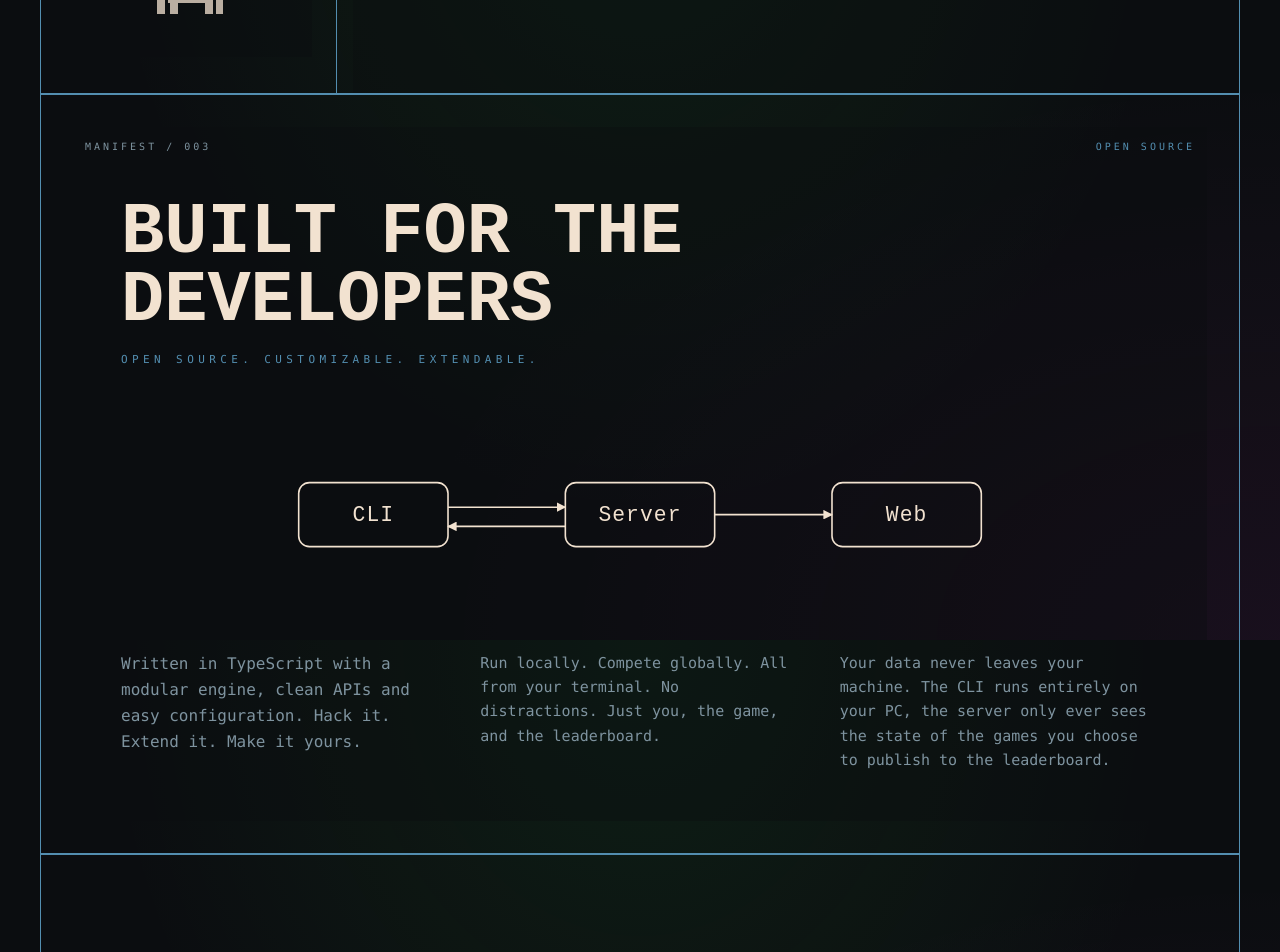
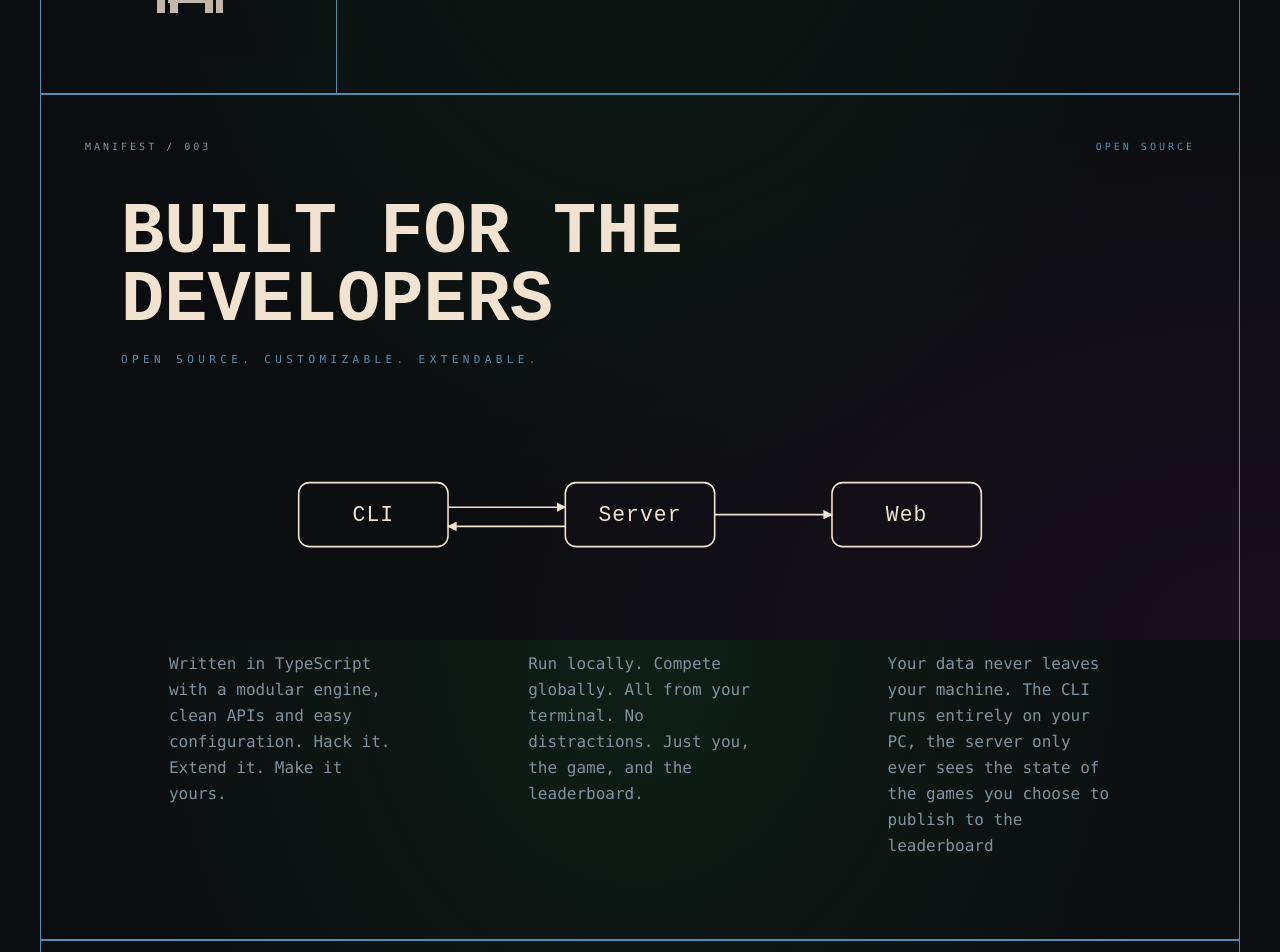
Before and after one commit to Dru-429/Terminal-invaders, a Next.js app in the folder web/: page / in a window 1280 px wide. Shown: the part 1760-2712 px from the top of the page. Built offline with nearby package versions, Linux system fonts and the light colour scheme.

Commit message:
Fixed minor changes

```diff
--- a/web/components/comic/Comic.tsx
+++ b/web/components/comic/Comic.tsx
@@ -86,12 +86,12 @@ export function Comics () {
             <motion.img
               src={p.src}
               alt={p.alt}
-              className='block h-full w-full object-cover '
+              className='block h-full w-full  '
               loading='lazy'
               style={{
                 width: '100%',
                 height: '100%',
-                objectFit: 'cover',
+                objectFit: 'contain',
                 filter: 'grayscale(100%)'
               }}
               whileHover={{
--- a/web/components/ctrl/ctrl.tsx
+++ b/web/components/ctrl/ctrl.tsx
@@ -13,7 +13,7 @@ const ctrl = () => {
         <Invasion />
       </div>
       {/* RIGHT — placeholder for next content */}
-      <div className='md:w-[75%] relative bg-card/40 p-6 md:p-10 min-h-[520px] flex flex-col'>
+      <div className='md:w-[75%] relative bg-card/40 p-6 md:p-10 md:-pb-20 min-h-[520px] flex flex-col'>
         <div className='flex items-start justify-between'>
           <p className='text-[11px] tracking-[0.4em] text-muted-foreground'>
             CONTROLS / 002
--- a/web/components/os/os.tsx
+++ b/web/components/os/os.tsx
@@ -1,18 +1,18 @@
-"use client"
+'use client'
 
-import { motion } from "framer-motion";
-import ArchDiagram from "./Arch";
+import { motion } from 'framer-motion'
+import ArchDiagram from './Arch'
 
-export function OpenSource() {
+export function OpenSource () {
   return (
-    <section className="relative w-full border border-border p-8">
+    <section className='relative w-full border border-border p-8'>
       <div>
-        <div className="relative bg-card/40 p-6 md:p-12">
+        <div className='relative p-6 md:p-12'>
           {/* corner tags */}
-          <div className="absolute left-3 top-3 font-mono text-[10px] tracking-[0.3em] text-muted-foreground">
+          <div className='absolute left-3 top-3 font-mono text-[10px] tracking-[0.3em] text-muted-foreground'>
             MANIFEST / 003
           </div>
-          <div className="absolute right-3 top-3 font-mono text-[10px] tracking-[0.3em] text-secondary">
+          <div className='absolute right-3 top-3 font-mono text-[10px] tracking-[0.3em] text-secondary'>
             OPEN SOURCE
           </div>
 
@@ -20,41 +20,47 @@ export function OpenSource() {
             initial={{ opacity: 0, y: 12 }}
             whileInView={{ opacity: 1, y: 0 }}
             viewport={{ once: true, amount: 0.4 }}
-            transition={{ duration: 0.6, ease: "easeOut" }}
-            className="mt-6 font-display text-4xl md:text-7xl font-bold uppercase leading-[0.95] text-foreground"
+            transition={{ duration: 0.6, ease: 'easeOut' }}
+            className='mt-6 font-display text-4xl md:text-7xl font-bold uppercase leading-[0.95] text-foreground'
           >
             Built For The
             <br />
             Developers
           </motion.h3>
 
-          <p className="mt-4 text-[11px] md:text-md tracking-[0.4em] text-secondary">
+          <p className='mt-4 text-[11px] md:text-md tracking-[0.4em] text-secondary'>
             OPEN SOURCE. CUSTOMIZABLE. EXTENDABLE.
           </p>
 
           {/* Architecture diagram: CLI ↔ Server → Web */}
-          <div className="mt-10 md:mt-14 flex justify-center">
+          <div className='mt-10 md:mt-14 flex justify-center'>
             <ArchDiagram />
           </div>
 
           {/* Three paragraphs */}
-          <div className="mt-10 md:mt-14 grid grid-cols-1 gap-6 md:grid-cols-3 md:gap-10">
-            <p className="font-mono text-xsmd:text-[15px] leading-relaxed text-muted-foreground">
+          <div className='mt-10 md:mt-14 grid grid-cols-1 gap-6 md:grid-cols-3 md:gap-10'>
+            <p className='font-mono text-xsmd:text-[15px] leading-relaxed text-muted-foreground flex justify-center '>
+              <div className='md:w-[70%]'>
                 Written in TypeScript with a modular engine, clean APIs and easy
                 configuration. Hack it. Extend it. Make it yours.
+              </div>
             </p>
-            <p className="font-mono text-xs md:text-[15px] leading-relaxed text-muted-foreground">
+            <p className='font-mono text-xsmd:text-[15px] leading-relaxed text-muted-foreground flex justify-center '>
+              <div className='md:w-[70%]'>
                 Run locally. Compete globally. All from your terminal. No
                 distractions. Just you, the game, and the leaderboard.
+              </div>
             </p>
-            <p className="font-mono text-xs md:text-[15px]  leading-relaxed text-muted-foreground">
+            <p className='font-mono text-xsmd:text-[15px] leading-relaxed text-muted-foreground flex justify-center '>
+              <div className='md:w-[70%]'>
                 Your data never leaves your machine. The CLI runs entirely on
                 your PC, the server only ever sees the state of the games you
-              choose to publish to the leaderboard.
+                choose to publish to the leaderboard{' '}
+              </div>
             </p>
           </div>
         </div>
       </div>
     </section>
-  );
+  )
 }
```
Lines whose indentation alone changed are shown as unchanged.
